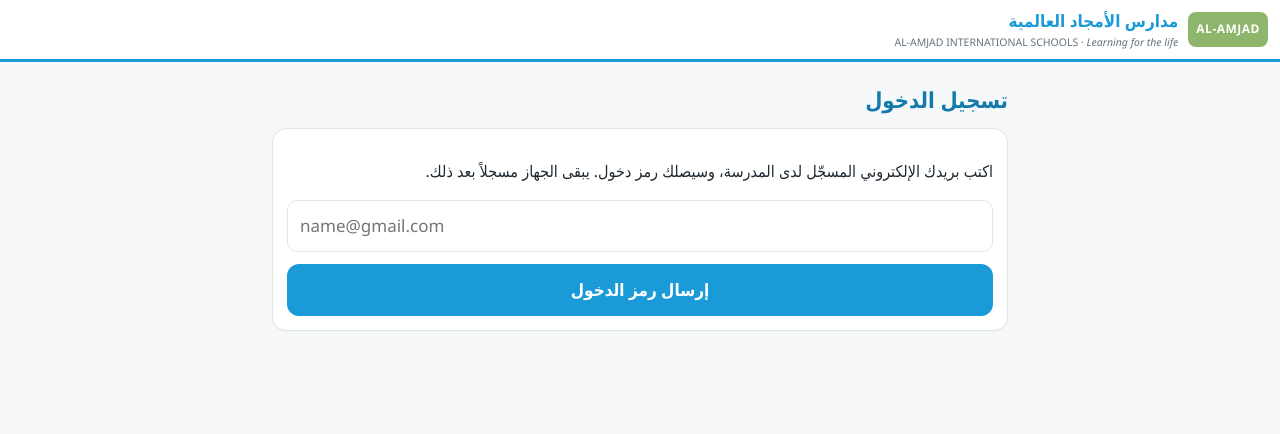
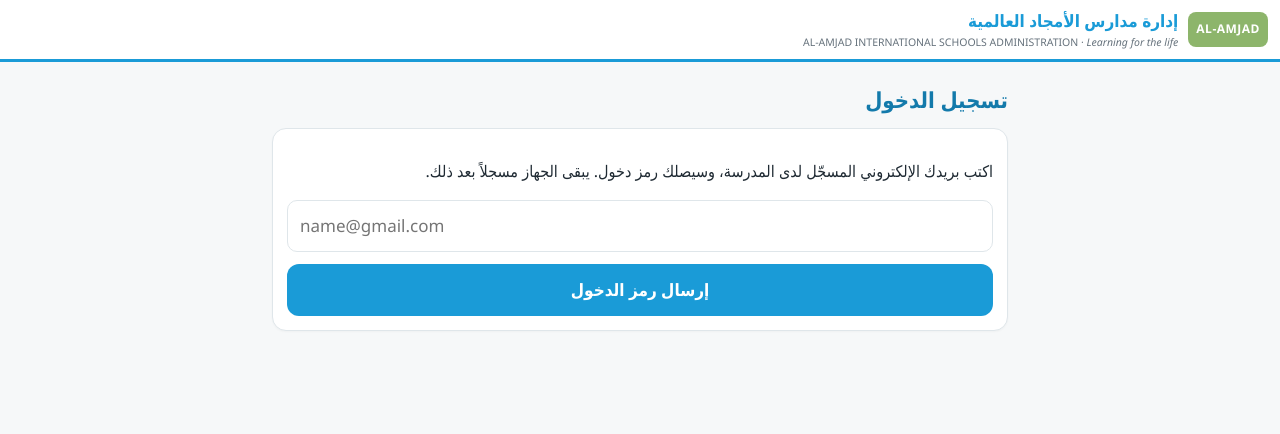
Before and after one commit to noussayermajri-cpu/amjad, a plain HTML site: page index.html in a window 1280 px wide. Drawn offline with Linux system fonts and the light colour scheme.

Commit message:
Add files via upload

```diff
--- a/index.html
+++ b/index.html
@@ -3,7 +3,7 @@
 <head>
   <meta charset="utf-8">
   <meta name="viewport" content="width=device-width, initial-scale=1, viewport-fit=cover">
-  <title>الأمجاد – بنين</title>
+  <title>إدارة مدارس الأمجاد العالمية | Al-Amjad International Schools Administration</title>
   <meta name="description" content="تطبيق مدارس الأمجاد العالمية – قسم البنين: رصد الغياب والسلوك ومتابعة المعلمين">
   <meta name="theme-color" content="#1A9BD7">
   <link rel="manifest" href="manifest.webmanifest">
@@ -11,7 +11,7 @@
   <link rel="apple-touch-icon" href="icons/apple-touch-icon.png">
   <meta name="apple-mobile-web-app-capable" content="yes">
   <meta name="mobile-web-app-capable" content="yes">
-  <meta name="apple-mobile-web-app-title" content="الأمجاد">
+  <meta name="apple-mobile-web-app-title" content="إدارة الأمجاد">
   <meta name="apple-mobile-web-app-status-bar-style" content="default">
   <link rel="stylesheet" href="styles.css">
 </head>
@@ -20,8 +20,8 @@
     <div class="brand" id="brand">
       <div class="logo-box">AL-AMJAD</div>
       <div class="brand-text">
-        <div class="ar">مدارس الأمجاد العالمية</div>
-        <div class="en">AL-AMJAD INTERNATIONAL SCHOOLS · <i>Learning for the life</i></div>
+        <div class="ar">إدارة مدارس الأمجاد العالمية</div>
+        <div class="en">AL-AMJAD INTERNATIONAL SCHOOLS ADMINISTRATION · <i>Learning for the life</i></div>
       </div>
     </div>
     <button id="installBtn" class="btn small ghost hidden" type="button">⬇ تثبيت</button>
--- a/sw.js
+++ b/sw.js
@@ -1,5 +1,5 @@
 // عامل الخدمة: يحفظ واجهة التطبيق لتفتح بسرعة وبدون إنترنت. لا يخزن أي بيانات طلاب أو معلمين.
-var CACHE = 'amjad-shell-v1';
+var CACHE = 'amjad-shell-v2';
 var SHELL = ['./', 'index.html', 'styles.css', 'app.js', 'config.js', 'manifest.webmanifest',
   'icons/icon-192.png', 'icons/icon-512.png', 'icons/apple-touch-icon.png'];
 
```
Also changed, not shown: manifest.webmanifest.
